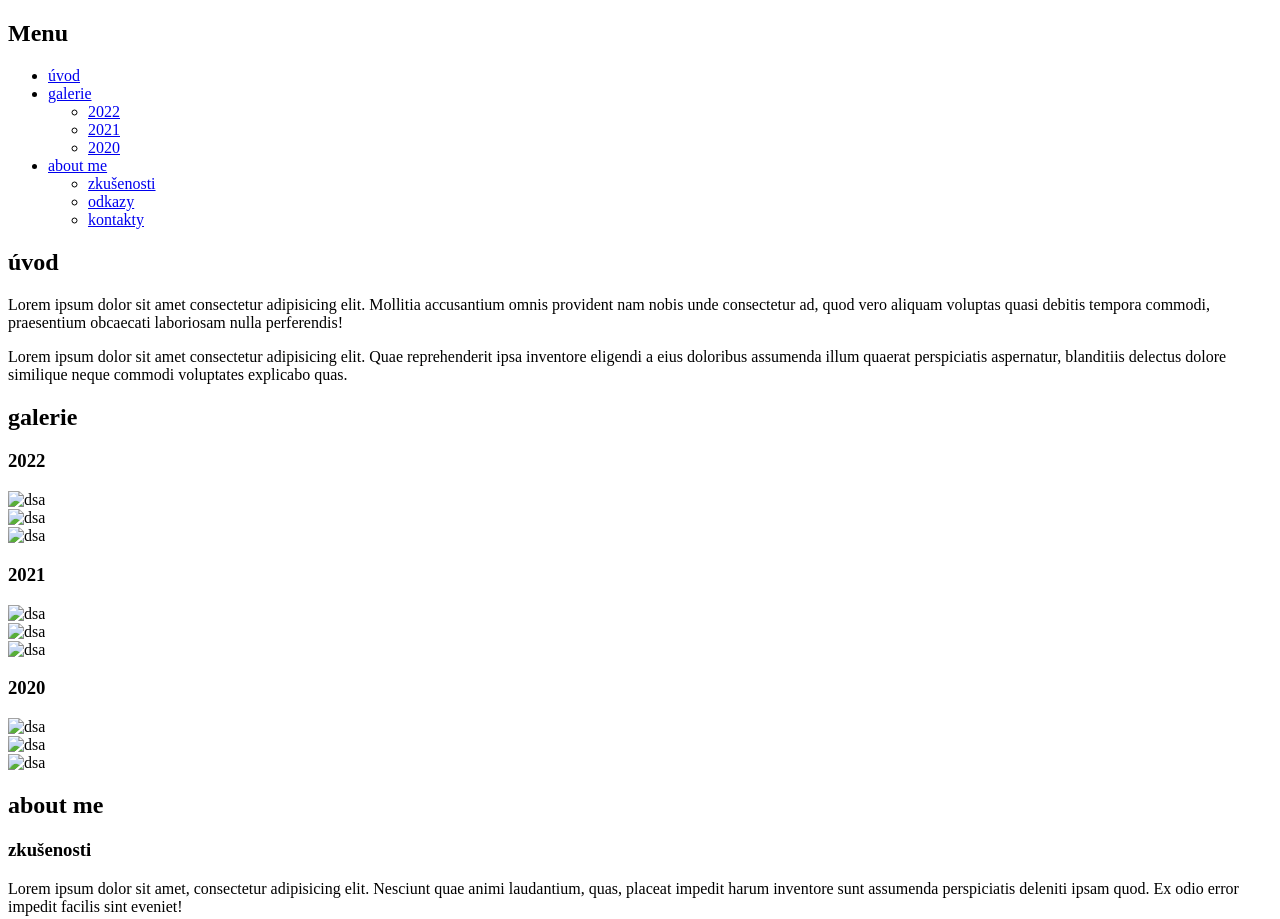
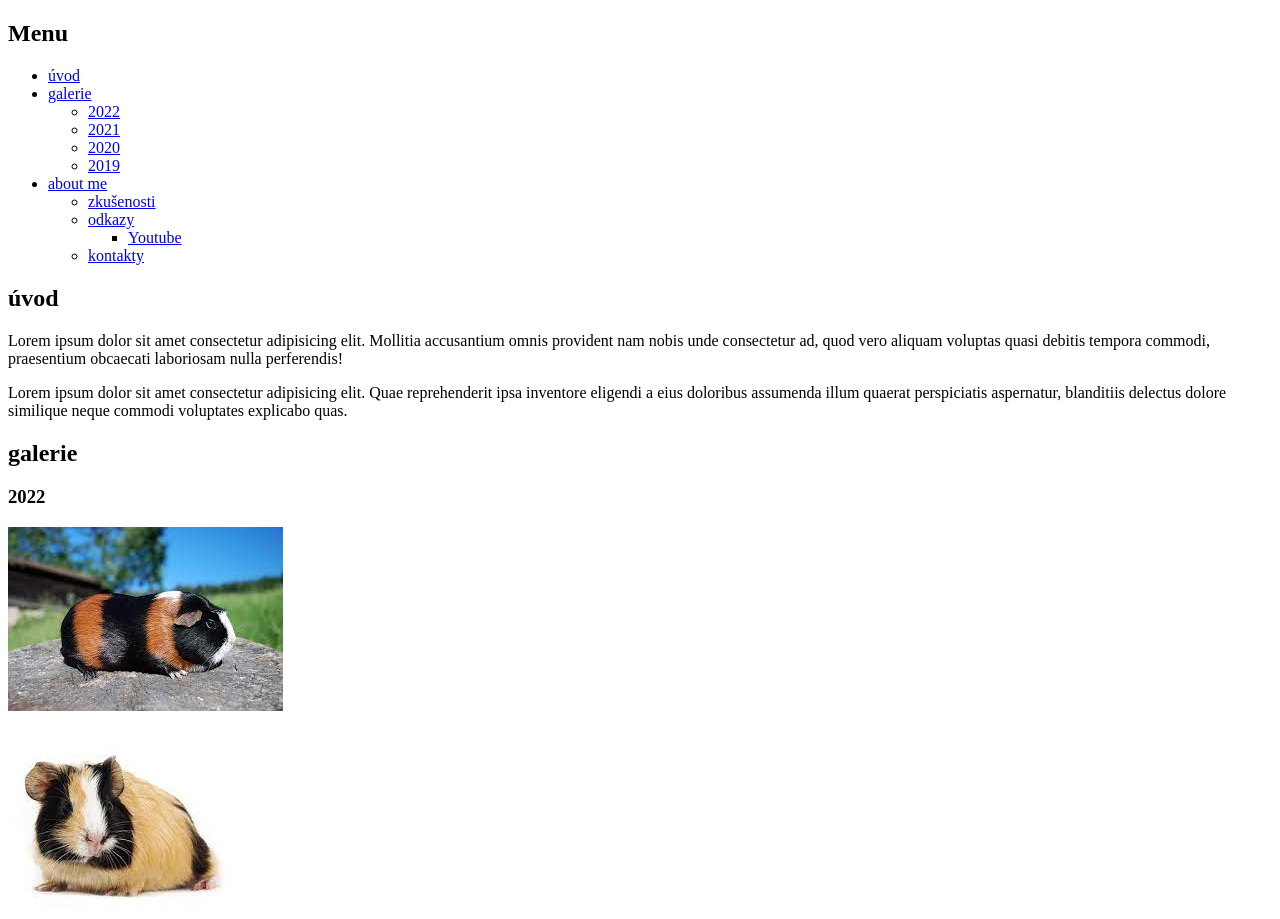
Before and after one commit to pizi444/jsembuh, a plain HTML site: page index.html in a window 1280 px wide. Shown: the top 919 px of the page. Drawn offline with Linux system fonts and the light colour scheme.

Commit message:
přidání všeho

```diff
--- a/index.html
+++ b/index.html
@@ -17,12 +17,13 @@
                 <li><a href="#2022">2022</a></li>
                 <li><a href="#2021">2021</a></li>
                 <li><a href="#2020">2020</a></li>
+                <li><a href="#2019">2019</a></li>
             </ul>
         </li>
         <li><a href="#about">about me</a>
             <ul>
                 <li><a href="#zkušenosti">zkušenosti</a></li>
-                <li><a href="#odkazy">odkazy</a></li>
+                <li><a href="#odkazy">odkazy</a><ul><li><a href="#https://www.youtube.com/">Youtube</a></li></ul></li>
                 <li><a href="#kontakty">kontakty</a></li>
             </ul>
         </li>
@@ -37,17 +38,21 @@
         voluptates explicabo quas.</p> <!--konec úvod-->
     <h2 id="galerie">galerie</h2> <!--začátek galerie-->
     <h3 id="2022">2022</h3> <!--rok 2022-->
-    <img src="cty.jpg" alt="dsa"> <br>
-    <img src="pet.jpg" alt="dsa"> <br>
-    <img src="images.jpg" alt="dsa"> <br>
+    <img src="morce1.jfif" alt="dsa"> <br>
+    <img src="morce2.jfif" alt="dsa"> <br>
+    <img src="morce3.jfif" alt="dsa"> <br>
     <h3 id="2021">2021</h3> <!--rok 2021-->
-    <img src="cty.jpg" alt="dsa"> <br>
-    <img src="pet.jpg" alt="dsa"> <br>
-    <img src="images.jpg" alt="dsa"> <br>
+    <img src="morce4.jfif" alt="dsa"> <br>
+    <img src="morce5.jfif" alt="dsa"> <br>
+    <img src="morce6.jfif" alt="dsa"> <br>
     <h3 id="2020">2020</h3> <!--rok 2020-->
-    <img src="cty.jpg" alt="dsa"> <br>
-    <img src="pet.jpg" alt="dsa"> <br>
-    <img src="images.jpg" alt="dsa"> <br> <!--konec galerie-->
+    <img src="morce7.jfif" alt="dsa"> <br>
+    <img src="morce8.jfif" alt="dsa"> <br>
+    <img src="morce9.jfif" alt="dsa"> <br>
+    <h3 id="2019">2019</h3><!--rok 20219-->
+    <img src="morce1.jfif" alt="dsa"> <br>
+    <img src="morce2.jfif" alt="dsa"> <br>
+    <img src="morce3.jfif" alt="dsa"> <br> <!--konec galerie-->
 
     <h2 id="about">about me</h2> <!--o mě start-->
     <h3 id="zkušenosti">zkušenosti</h3> <!--zkušenosti-->
```
Also changed, not shown: morce1.jfif (added), morce2.jfif (added), morce3.jfif (added), morce4.jfif (added), morce5.jfif (added), morce6.jfif (added), morce7.jfif (added), morce8.jfif (added), morce9.jfif (added).
